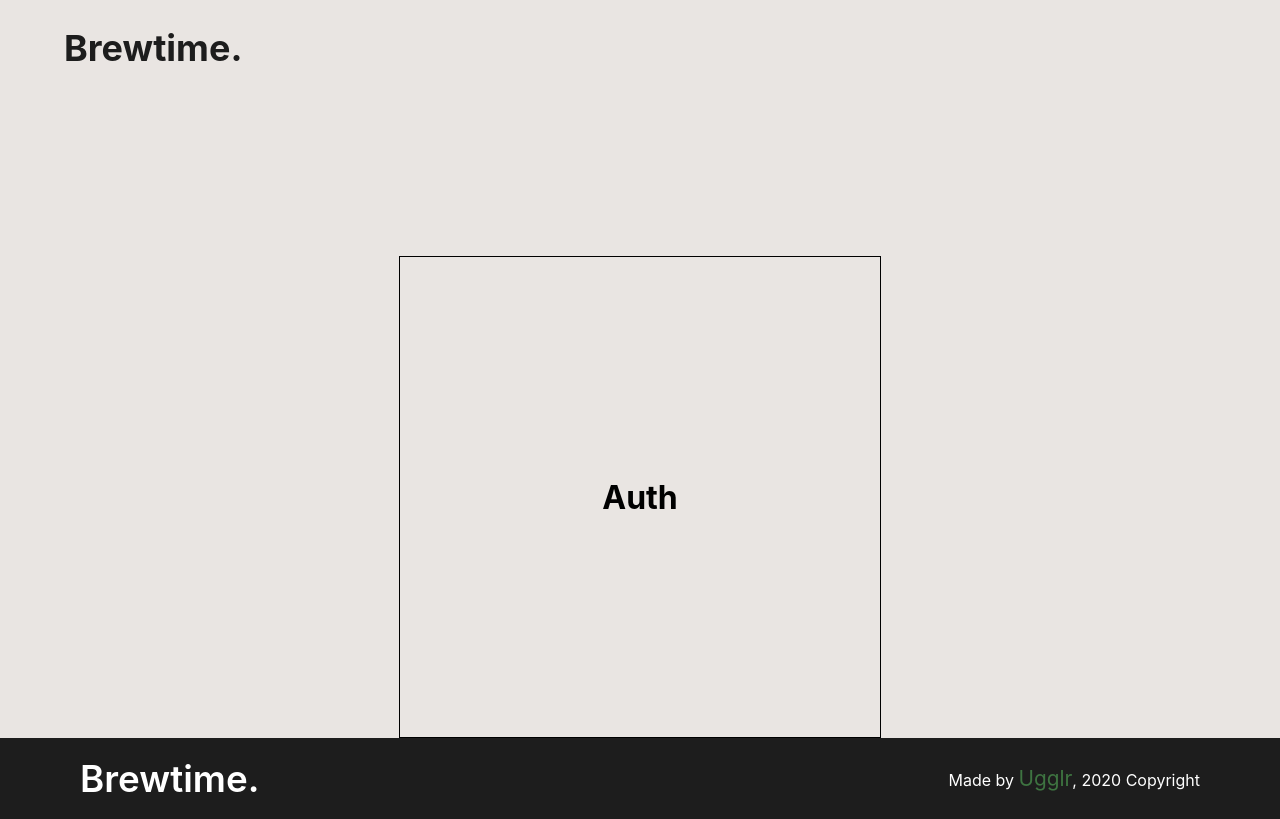
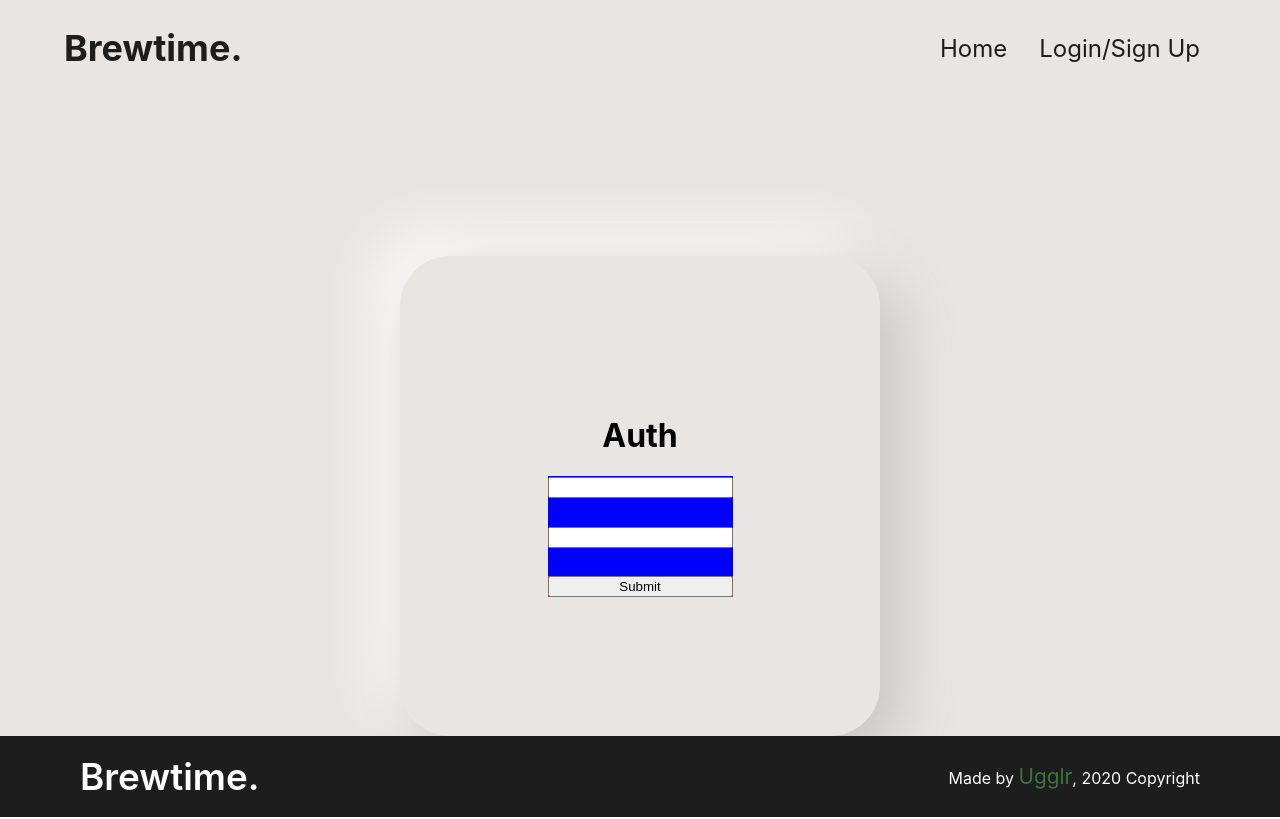
Before and after one commit to ugglr/Brewtime, a React (Create React App) app in the folder frontend/: page /auth in a window 1280 px wide. Built offline with nearby package versions, Linux system fonts and the light colour scheme.

Commit message:
added basic forms

```diff
--- a/frontend/package.json
+++ b/frontend/package.json
@@ -6,6 +6,7 @@
     "@testing-library/jest-dom": "^4.2.4",
     "@testing-library/react": "^9.3.2",
     "@testing-library/user-event": "^7.1.2",
+    "formik": "^2.1.4",
     "react": "^16.13.1",
     "react-dom": "^16.13.1",
     "react-mailchimp-subscribe": "^2.1.0",
--- a/frontend/src/components/AppContainer.js
+++ b/frontend/src/components/AppContainer.js
@@ -19,10 +19,10 @@
   justify-content: center;
 `;
 
-const AppContainer = props => {
+const AppContainer = (props) => {
   return (
     <Body>
-      <Navbar />
+      <Navbar showLinks />
       <ContentContainer>{props.children}</ContentContainer>
       <Footer />
     </Body>
--- a/frontend/src/pages/Auth.js
+++ b/frontend/src/pages/Auth.js
@@ -1,22 +1,72 @@
 import React from "react";
 import styled from "styled-components";
+
+import { Formik, Form, Field, ErrorMessage } from "formik";
 
 const Container = styled.div`
   display: flex;
   align-items: center;
+  flex-direction: column;
   justify-content: center;
   margin-top: 10rem;
   width: 30rem;
   height: 30rem;
-  border-color: black;
-  border-width: 1px;
-  border-style: solid;
+  border-radius: 50px;
+  background: #e9e5e2;
+  box-shadow: 20px 20px 60px #c6c3c0, -20px -20px 60px #ffffff;
+`;
+const FieldsContainer = styled.div`
+  display: flex;
+  flex-direction: column;
+  background-color: red;
+`;
+const FieldWrapper = styled.div`
+  height: 50px;
+  background-color: blue;
 `;
 
 const Auth = () => {
   return (
     <Container>
       <h1>Auth</h1>
+      <Formik
+        initialValues={{ email: "", password: "" }}
+        validate={(values) => {
+          const errors = {};
+          if (!values.email) {
+            errors.email = "Required";
+          } else if (
+            !/^[A-Z0-9._%+-]+@[A-Z0-9.-]+\.[A-Z]{2,}$/i.test(values.email)
+          ) {
+            errors.email = "Invalid email address";
+          }
+          return errors;
+        }}
+        onSubmit={(values, { setSubmitting }) => {
+          setTimeout(() => {
+            alert(JSON.stringify(values, null, 2));
+            setSubmitting(false);
+          }, 400);
+        }}
+      >
+        {({ isSubmitting }) => (
+          <Form>
+            <FieldsContainer>
+              <FieldWrapper>
+                <Field type='email' name='email' />
+                <ErrorMessage name='email' component='div' />
+              </FieldWrapper>
+              <FieldWrapper>
+                <Field type='password' name='password' />
+                <ErrorMessage name='password' component='div' />
+              </FieldWrapper>
+              <button type='submit' disabled={isSubmitting}>
+                Submit
+              </button>
+            </FieldsContainer>
+          </Form>
+        )}
+      </Formik>
     </Container>
   );
 };
```
Also changed, not shown: 1 other file (tests, documents, lock files or other folders).
